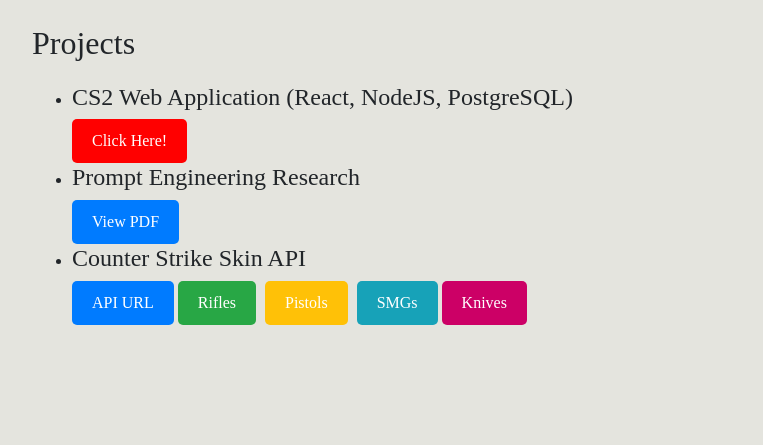
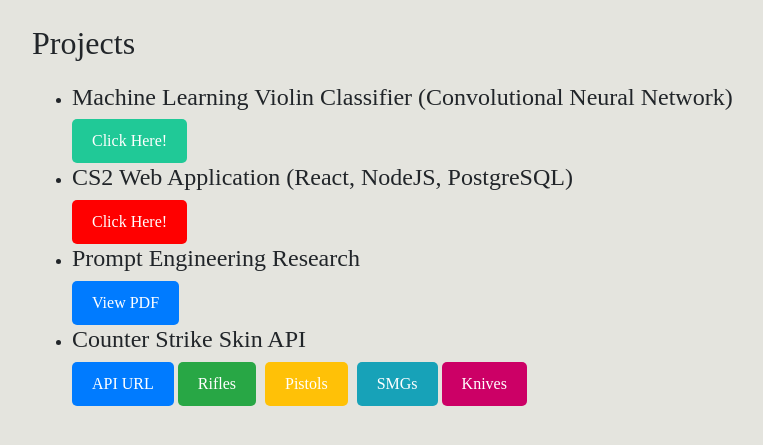
Before and after one commit to MiBearX/NBAStats, a Flask app: page /projects in a window 1280 px wide. Shown: the part 79-524 px from the top of the page, without its empty margins (208-971 px from the left). Run offline with Flask 3, Linux system fonts and the light colour scheme; some libraries are stand-ins or nearby versions.

Commit message:
Added internship project to projects page.

```diff
--- a/website/templates/projects.html
+++ b/website/templates/projects.html
@@ -19,6 +19,14 @@
         <h2>Projects</h2>
         <p>
             <ul>
+                <li>
+                    <h4>Machine Learning Violin Classifier (Convolutional Neural Network)</h4>
+                    <a href="https://amalgah.net/violin-quality-classifier/">
+                        <button style = "padding: 10px 20px; background-color: #20c997 ; color: white; border: none; border-radius: 5px; cursor: pointer;">
+                            Click Here!
+                        </button>
+                    </a>
+                </li>
                 <li>
                     <h4>CS2 Web Application (React, NodeJS, PostgreSQL)</h4>
                     <a href="http://3.138.135.218" style="text-decoration: none;">
```
